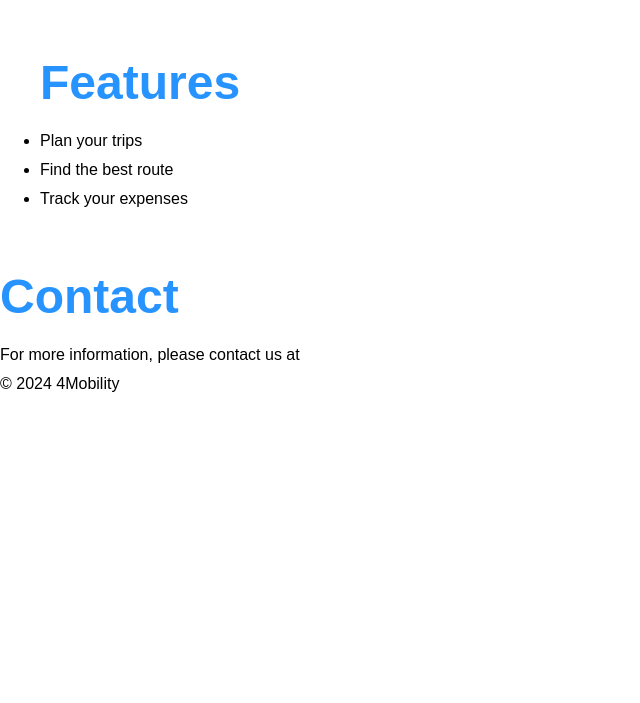
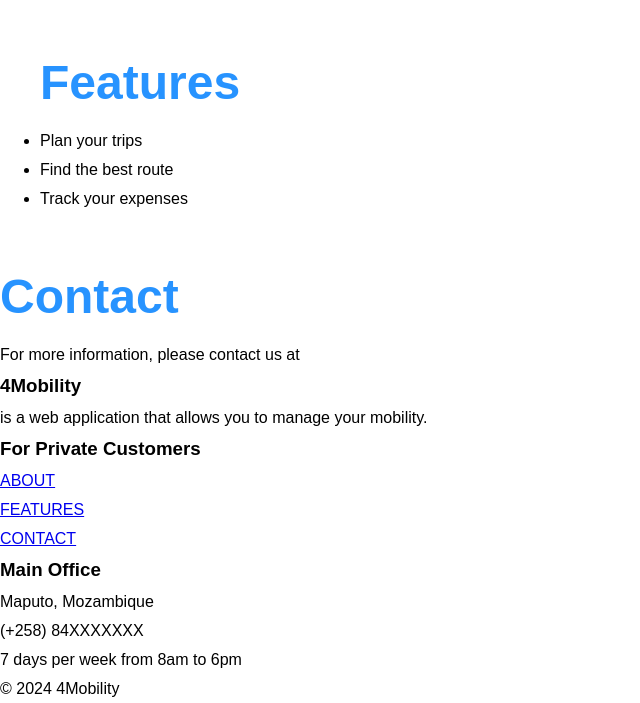
Before and after one commit to kiddingmz/4Mobility, a Django app: page / in a window 1280 px wide. Shown: the part 1060-1763 px from the top of the page, without its empty margins (0-640 px from the left). Before the commit the page ends 1452 px from the top, so only its background shows below. Run offline with Django 5.2, Linux system fonts and the light colour scheme.

Commit message:
CHORE: I'm making improves the landingpage

```diff
--- a/frontend/landingpages/templates/landingpages/landingpage.html
+++ b/frontend/landingpages/templates/landingpages/landingpage.html
@@ -77,6 +77,28 @@
 
     <!-- Footer -->
     <footer>
+        <div>
+            <div>
+                <h3>4Mobility</h3>
+                <p>is a web application that allows you to manage your mobility.</p>
+            </div>
+            <div>
+                <h3>For Private Customers</h3>
+                <ul>
+                    <li><a href="#about">ABOUT</a></li>
+                    <li><a href="#features">FEATURES</a></li>
+                    <li><a href="#contact">CONTACT</a></li>
+                </ul>
+            </div>
+            <div>
+                <h3>Main Office</h3>
+                <ul>
+                    <li>Maputo, Mozambique</li>
+                    <li>(+258) 84XXXXXXX</li>
+                    <li>7 days per week from 8am to 6pm</li>
+                </ul>
+            </div>
+        </div>
         <p>&copy; 2024 4Mobility</p>
     </footer>
     <!-- End of Footer -->
```
